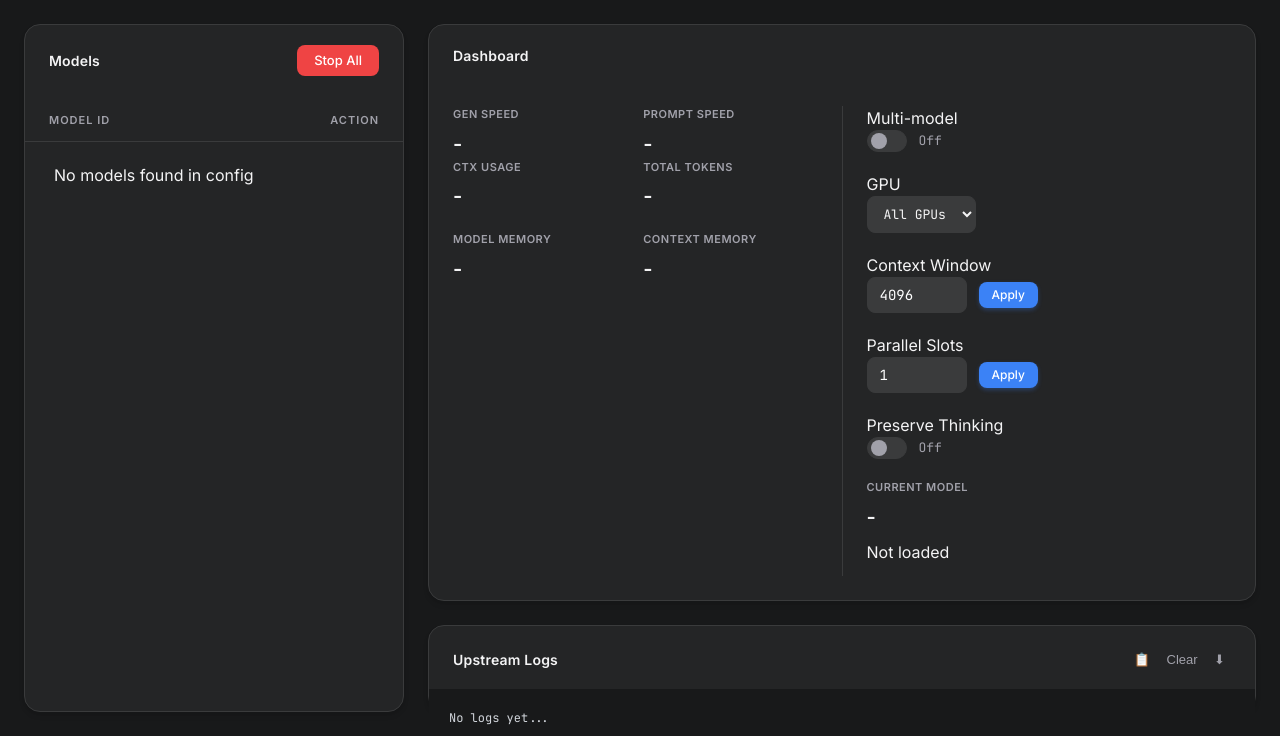
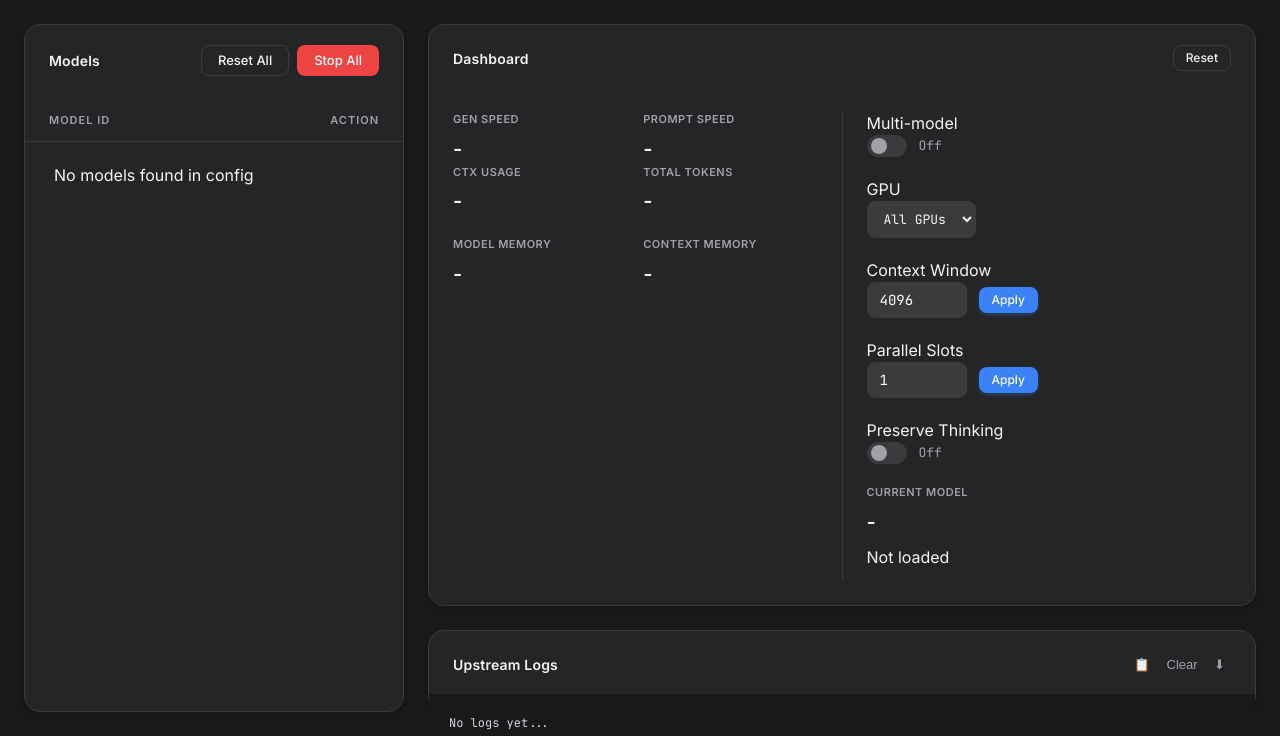
Before and after one commit to architector1324/llama-switch, a FastAPI app: page / in a window 1280 px wide. Shown: the part 64-800 px from the top of the page. Run offline with FastAPI, Linux system fonts and the light colour scheme; data that the repository does not hold is empty.

Commit message:
feat(ui): add Reset and Reset All, both restarting what they reset

```diff
--- a/server.py
+++ b/server.py
@@ -972,6 +972,7 @@ def _start_model_server(
     preserve_think: Optional[bool] = None,
     parallel: Optional[int] = None,
     devices: Optional[str] = None,
+    replace_only: bool = False,
 ) -> Dict:
     if not state.config_mgr:
         raise RuntimeError("Config not initialized")
@@ -1102,7 +1103,7 @@ def _start_model_server(
     with state.lock:
         # Off: starting anything clears the board, which is how it always worked.
         # On: only the same model is replaced, so the rest keep running.
-        if state.multi:
+        if state.multi or replace_only:
             _stop_instance_unsafe(model_key)
         else:
             _stop_all_unsafe()
@@ -1385,6 +1386,75 @@ def stop_server(model: Optional[str] = None):
         else:
             stopped = _stop_all_unsafe()
     return {"status": "stopped", "stopped": stopped}
+
+
+def _reset_section_unsafe(kind: str) -> None:
+    """One section's remembered choices back to the defaults. Caller holds the lock."""
+    state.selected_devices.pop(kind, None)
+    if kind == "llm":
+        state.selected_ctx = 0
+        state.selected_parallel = 0
+        state.selected_preserve_think = False
+    elif kind == "sd":
+        state.selected_res = ""
+        state.selected_hires = False
+    elif kind == "tts":
+        state.selected_frames = 0
+
+
+@app.post("/api/reset")
+def reset_settings(model: Optional[str] = None, kind: Optional[str] = None):
+    """Settings back to their defaults, restarting whatever they apply to.
+
+    Every field change restarts its model, so a reset -- all of them changing at
+    once -- does too. ?model= covers that model and its section, ?kind= a section
+    with nothing picked in it, neither of them every section and every model.
+    """
+    if not state.config_mgr:
+        raise HTTPException(status_code=500, detail="Config not initialized")
+
+    with state.lock:
+        if model:
+            model_kind = state.config_mgr.get_kind(model)
+            if not model_kind:
+                raise HTTPException(status_code=404, detail=f"Model {model} not found")
+            _reset_section_unsafe(model_kind)
+            inst = state.instance_for_model(model)
+            targets = [(inst.model_key, inst.quant)] if inst and inst.alive() else []
+        elif kind:
+            if kind not in SECTIONS:
+                raise HTTPException(status_code=404, detail=f"Unknown section {kind}")
+            _reset_section_unsafe(kind)
+            targets = []
+        else:
+            for name in SECTIONS:
+                _reset_section_unsafe(name)
+            targets = [
+                (i.model_key, i.quant) for i in state.instances.values() if i.alive()
+            ]
+
+    restarted = []
+    for key, quant in targets:
+        try:
+            _start_model_server(
+                key,
+                quant,
+                ctx=state.default_ctx,
+                frames=state.default_frames,
+                res=state.default_res,
+                hires=False,
+                preserve_think=False,
+                parallel=state.default_parallel,
+                devices="",
+                # A single reset behaves like any field change; reset-all must
+                # restart every model, not let the first one evict the rest.
+                replace_only=not model,
+            )
+        except (ValueError, RuntimeError) as e:
+            raise HTTPException(status_code=500, detail=f"{key}: {e}")
+        restarted.append(key)
+
+    return {"status": "reset", "restarted": restarted}
 
 
 @app.post("/api/start")
--- a/static/css/style.css
+++ b/static/css/style.css
@@ -212,6 +212,13 @@ body {
     display: flex;
     justify-content: space-between;
     align-items: center;
+}
+
+/* Header button groups (Reset All next to Stop All). */
+.actions-row {
+    display: flex;
+    align-items: center;
+    gap: 8px;
 }
 
 .panel-header h2 {
--- a/static/js/app.js
+++ b/static/js/app.js
@@ -574,6 +574,39 @@ async function applyResChange() {
     reloadCurrentModel();
 }
 
+// A reset is every field changing at once, so like any field change it
+// restarts the model it applies to. The server owns the defaults.
+async function postReset(query) {
+    try {
+        const res = await fetch('/api/reset' + query, { method: 'POST' });
+        if (!res.ok) {
+            const err = await res.json().catch(() => ({}));
+            alert('Error: ' + (err.detail || res.status));
+        }
+    } catch (e) {
+        alert('Network error: ' + e.message);
+    }
+    // The fields must take the defaults even where the user had typed.
+    resetControlPristine();
+    pollStatus();
+}
+
+async function resetFocused() {
+    const inst = runningInstance();
+    const kinds = (currentConfig && currentConfig.kinds) || {};
+    const picked = focusedModel && kinds[focusedModel] === activeSection ? focusedModel : null;
+    const key = inst ? inst.model : picked;
+    await postReset(key ? `?model=${encodeURIComponent(key)}` : `?kind=${encodeURIComponent(activeSection)}`);
+}
+
+async function resetAll() {
+    const n = instances.length;
+    if (n && !confirm(n > 1
+            ? `Reset every setting and restart all ${n} running models?`
+            : 'Reset every setting and restart the running model?')) return;
+    await postReset('');
+}
+
 async function stopServer() {
     const n = instances.length;
     if (!confirm(n > 1 ? `Stop all ${n} running models?` : 'Stop the running model?')) return;
--- a/templates/index.html
+++ b/templates/index.html
@@ -4,7 +4,7 @@
     <meta charset="UTF-8">
     <meta name="viewport" content="width=device-width, initial-scale=1.0">
     <title>Llama Switch</title>
-    <link rel="stylesheet" href="/static/css/style.css?v=20">
+    <link rel="stylesheet" href="/static/css/style.css?v=21">
     <link href="https://fonts.googleapis.com/css2?family=Inter:wght@400;500;600&family=JetBrains+Mono:wght@400;500&display=swap" rel="stylesheet">
 </head>
 <body class="dark-theme">
@@ -21,7 +21,8 @@
             <section class="panel models-panel">
                 <div class="panel-header">
                     <h2>Models</h2>
-                    <div class="actions">
+                    <div class="actions actions-row">
+                        <button class="btn btn-outline" onclick="resetAll()" title="Every setting in every section back to its default. Running models restart with them.">Reset All</button>
                         <button class="btn btn-danger" onclick="stopServer()">Stop All</button>
                     </div>
                 </div>
@@ -39,6 +40,9 @@
                 <div class="panel controls-panel">
                     <div class="panel-header">
                         <h2>Dashboard</h2>
+                        <div class="actions actions-row">
+                            <button id="reset-btn" class="btn btn-outline btn-sm" onclick="resetFocused()" title="This model's settings back to their defaults. If it is running, it restarts with them.">Reset</button>
+                        </div>
                     </div>
 
                     <div class="dashboard-grid">
@@ -299,6 +303,6 @@
             </section>
         </main>
     </div>
-    <script src="/static/js/app.js?v=38"></script>
+    <script src="/static/js/app.js?v=39"></script>
 </body>
 </html>
```
